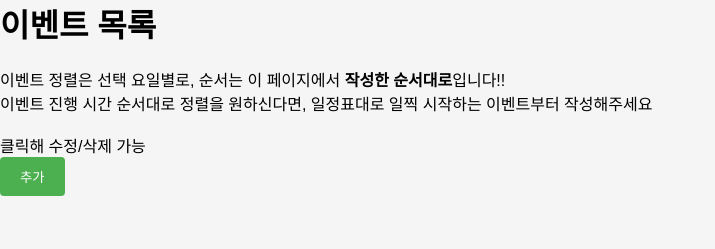
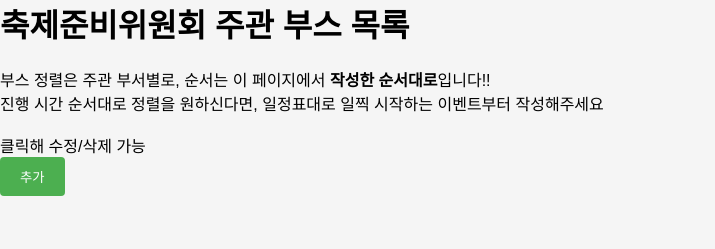
Before and after one commit to julia-heo/12th-Festival-Back, a Django app: page /collects/event/list/ in a window 1280 px wide. Shown: the top 249 px of the page, without its empty margins (0-715 px from the left). Run offline with Django 4.2, Linux system fonts and the light colour scheme; data that the repository does not hold is empty.

Commit message:
feat: 정보 수합 페이지 문구 변경

```diff
--- a/collects/templates/eventlist.html
+++ b/collects/templates/eventlist.html
@@ -76,9 +76,9 @@
     </style>
 
 
-<h1>이벤트 목록</h1>
-이벤트 정렬은 선택 요일별로, 순서는 이 페이지에서 <strong>작성한 순서대로</strong>입니다!!<br>
-이벤트 진행 시간 순서대로 정렬을 원하신다면, 일정표대로 일찍 시작하는 이벤트부터 작성해주세요<br><br>
+<h1>축제준비위원회 주관 부스 목록</h1>
+부스 정렬은 주관 부서별로, 순서는 이 페이지에서 <strong>작성한 순서대로</strong>입니다!!<br>
+진행 시간 순서대로 정렬을 원하신다면, 일정표대로 일찍 시작하는 이벤트부터 작성해주세요<br><br>
 클릭해 수정/삭제 가능
 {% for event in events %}
 <div class="event" onclick="window.location='{% url 'collects:event_detail' event.id %}'">
```
